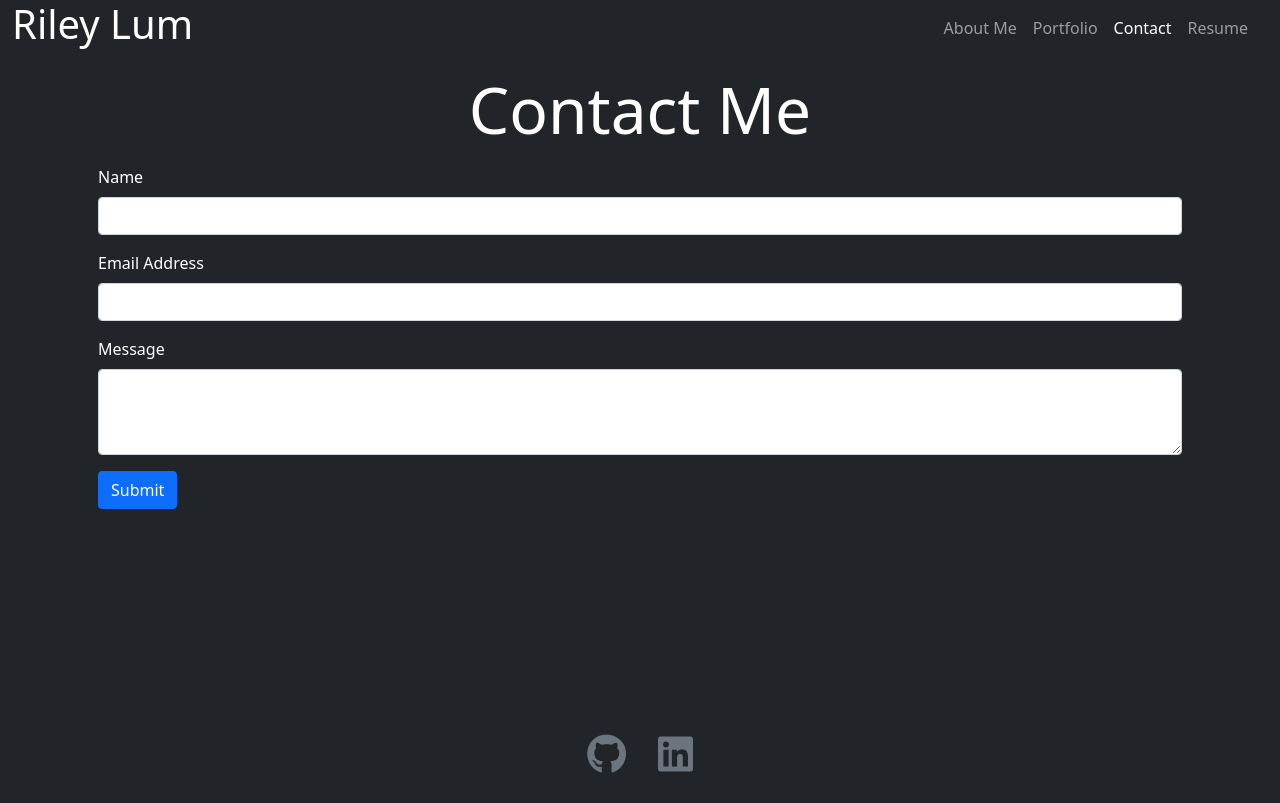
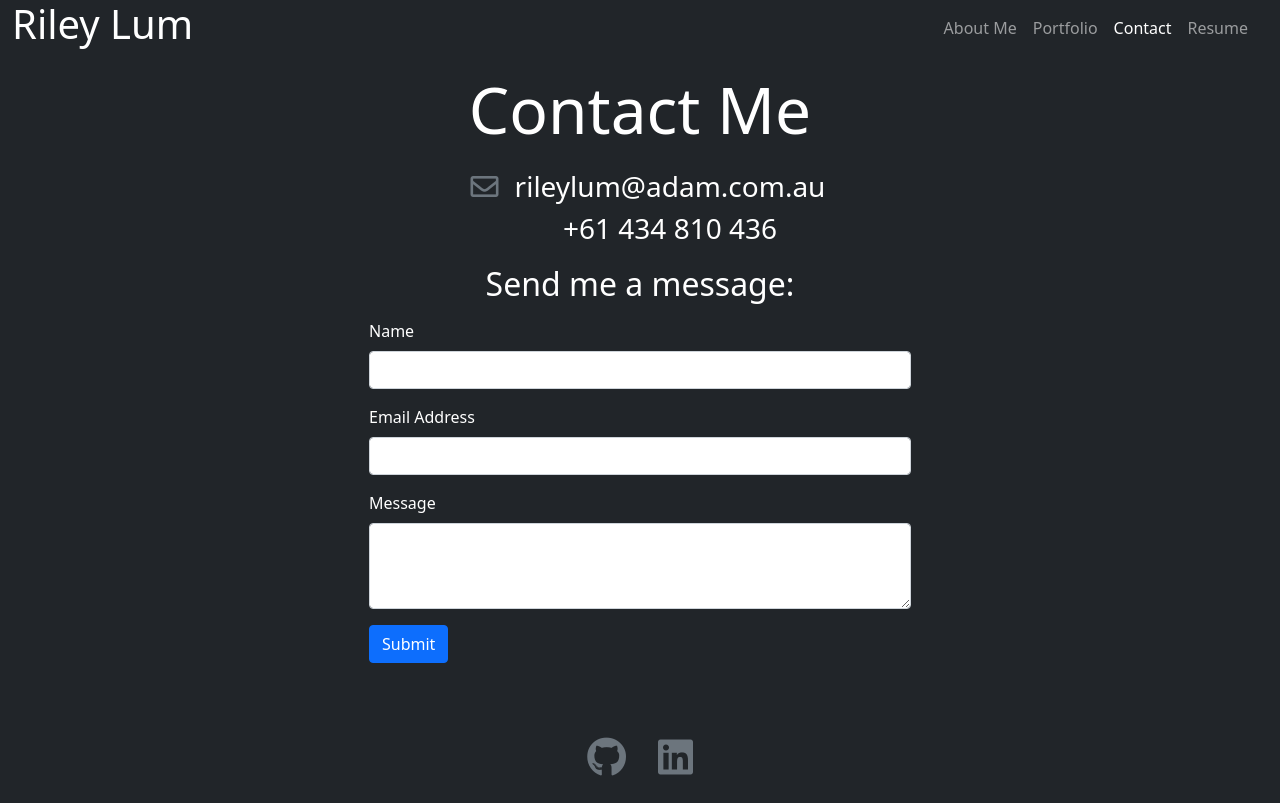
Before and after one commit to rileylum/react-portfolio, a React (Create React App) app: page / in a window 1280 px wide. Both pictures are taken after a click on the element "Contact". Built offline with nearby package versions, Linux system fonts and the light colour scheme.

Commit message:
update contact form

```diff
--- a/src/components/Contact.js
+++ b/src/components/Contact.js
@@ -5,8 +5,22 @@ function Contact() {
     const [fields, setFields] = useState({name:"",email:"",message:""});
     const [errors, setErrors] = useState({name:"",email:"",message:""});
 
-    const handleSubmit = (e) => {
+    const handleSubmit = async (e) => {
         e.preventDefault();
+        await fetch("https://submit-form.com/xdx3pTWX", {
+            method: "POST",
+            headers: {
+                "Content-Type": "application/json",
+                Accept: "application/json"
+            },
+            body: JSON.stringify({
+                name: fields.name,
+                email: fields.email,
+                message: fields.message
+            })
+        });
+        alert("Form submitted");
+        setFields({name:"",email:"",message:""})
     }
 
     const handleChange = (e) => {
@@ -39,9 +53,20 @@ function Contact() {
     }
 
     return (
-        <section className="mb-3 p-3">
+        <section className="mb-3 p-3 d-flex flex-column">
             <h2 className="text-center display-3 mb-3">Contact Me</h2>
-            <form action="https://submit-form.com/xdx3pTWX" onSubmit={handleSubmit}>
+            <div className="d-flex justify-content-center">
+                <div className="w-75">
+                    <div className="d-flex flex-column justify-content-center text-center text-white fs-3">
+                        <div><i className="far fa-envelope text-secondary mx-3"></i><span>rileylum@adam.com.au</span>
+                        </div>
+                        <div><i className="far fa-phone text-secondary mx-3"></i><span>+61 434 810 436</span>
+                        </div>
+                    </div>
+                </div>
+            </div>
+            <h3 className="text-center display-5 fs-2 my-3">Send me a message: </h3>
+            <form className="col-12 col-md-8 col-lg-6 m-auto" onSubmit={handleSubmit}>
                 <div className="mb-3">
                     <label htmlFor="name" className="form-label">Name</label>
                     <input type="text" name="name" value={fields.name} onChange={handleChange} onBlur={formValidate} onFocus={clearValidate} className="form-control" id="name"/>
```
